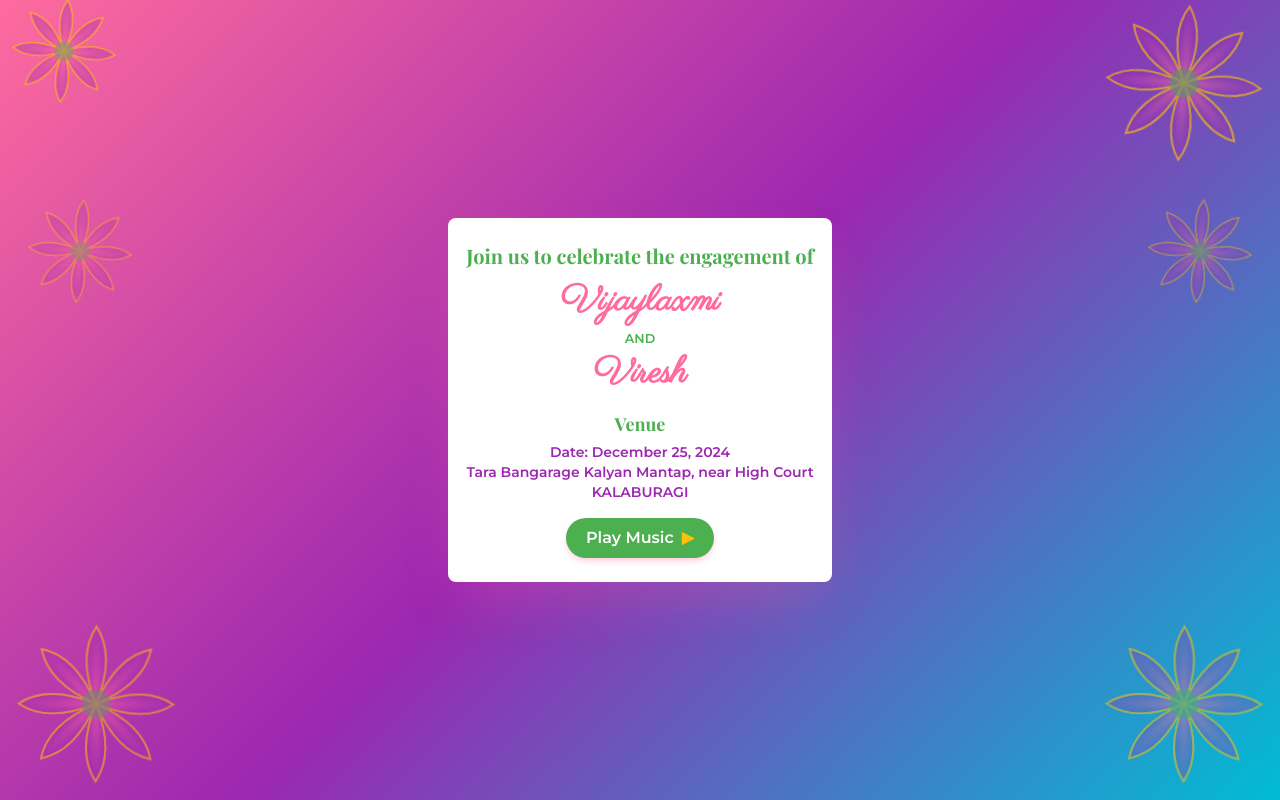
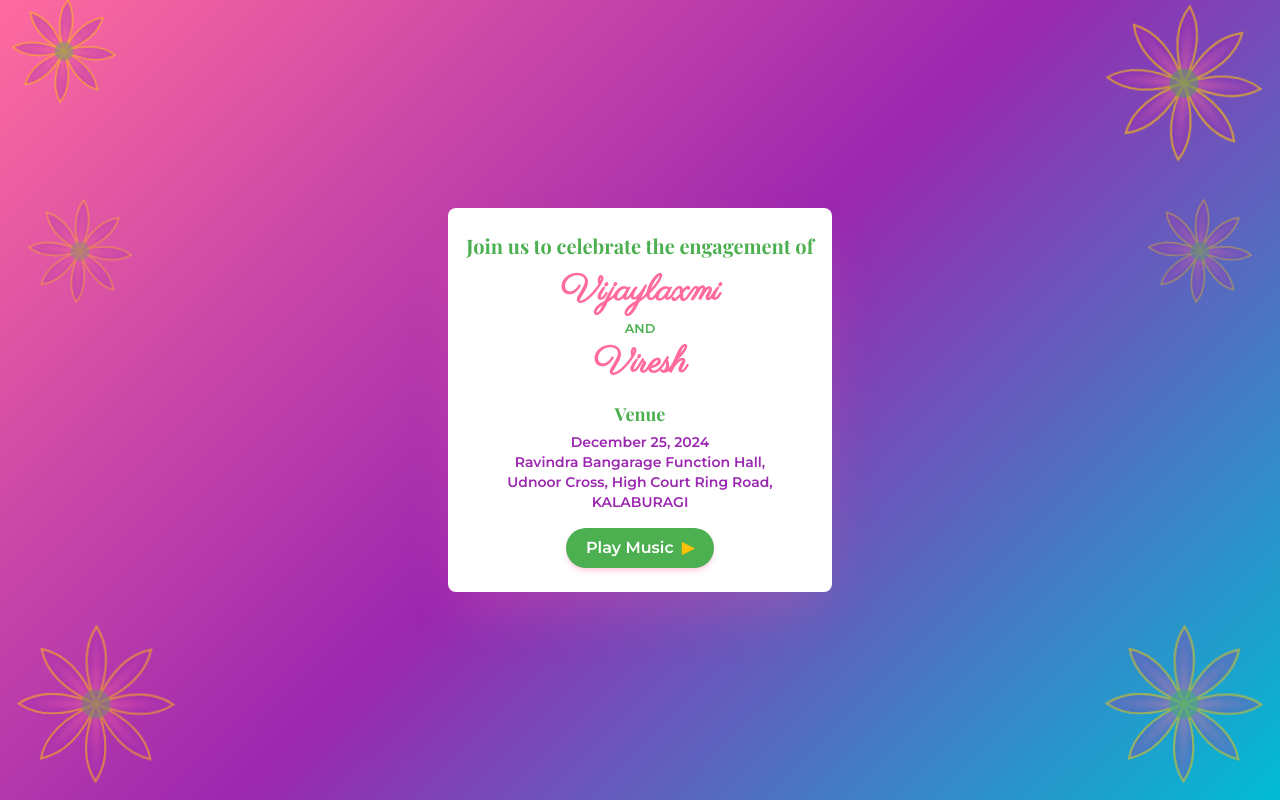
Before and after one commit to renukachichkote/engagement-invitation, a React (Create React App) app: page / in a window 1280 px wide. Built offline with nearby package versions, Linux system fonts and the light colour scheme.

Commit message:
content update

```diff
--- a/src/App.js
+++ b/src/App.js
@@ -247,9 +247,11 @@ const EngagementInvitation = () => {
                 }}
                 className="not-italic font-semibold text-sm"
               >
-                Date: December 25, 2024
+                December 25, 2024
                 <br />
-                Tara Bangarage Kalyan Mantap, near High Court
+                Ravindra Bangarage Function Hall,
+                <br />
+                Udnoor Cross, High Court Ring Road,
                 <br />
                 KALABURAGI
               </address>
```
